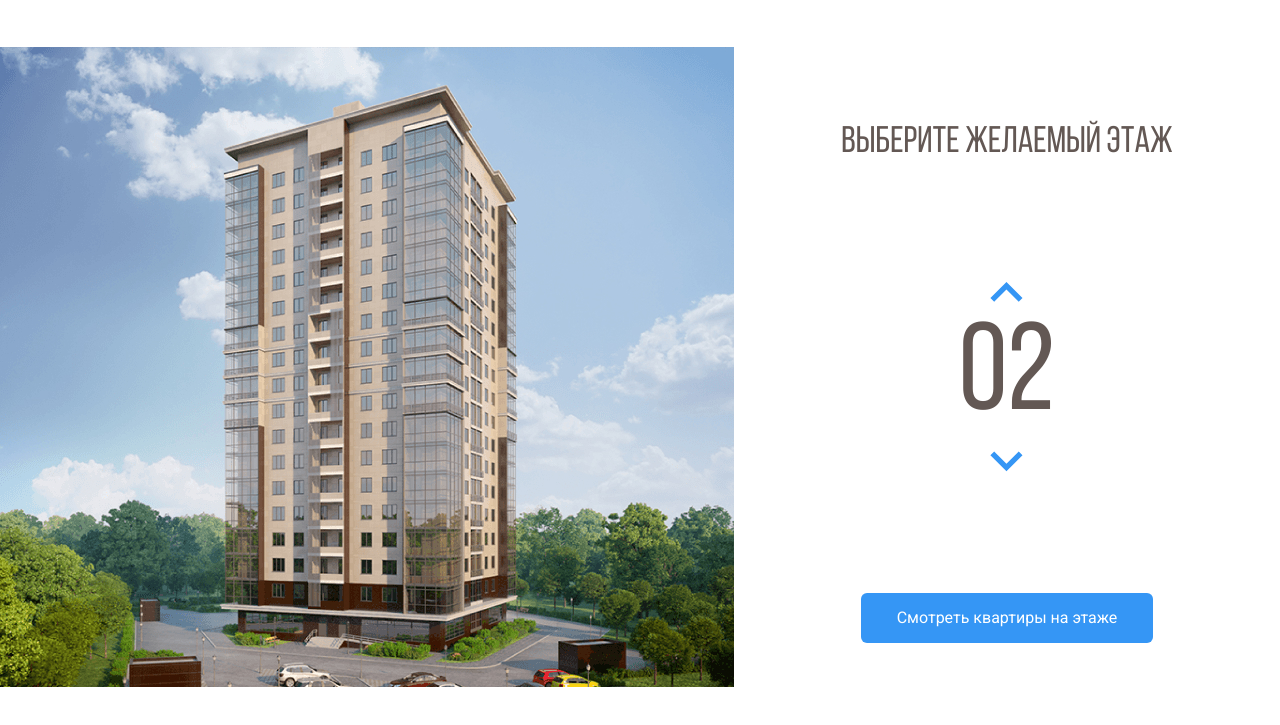
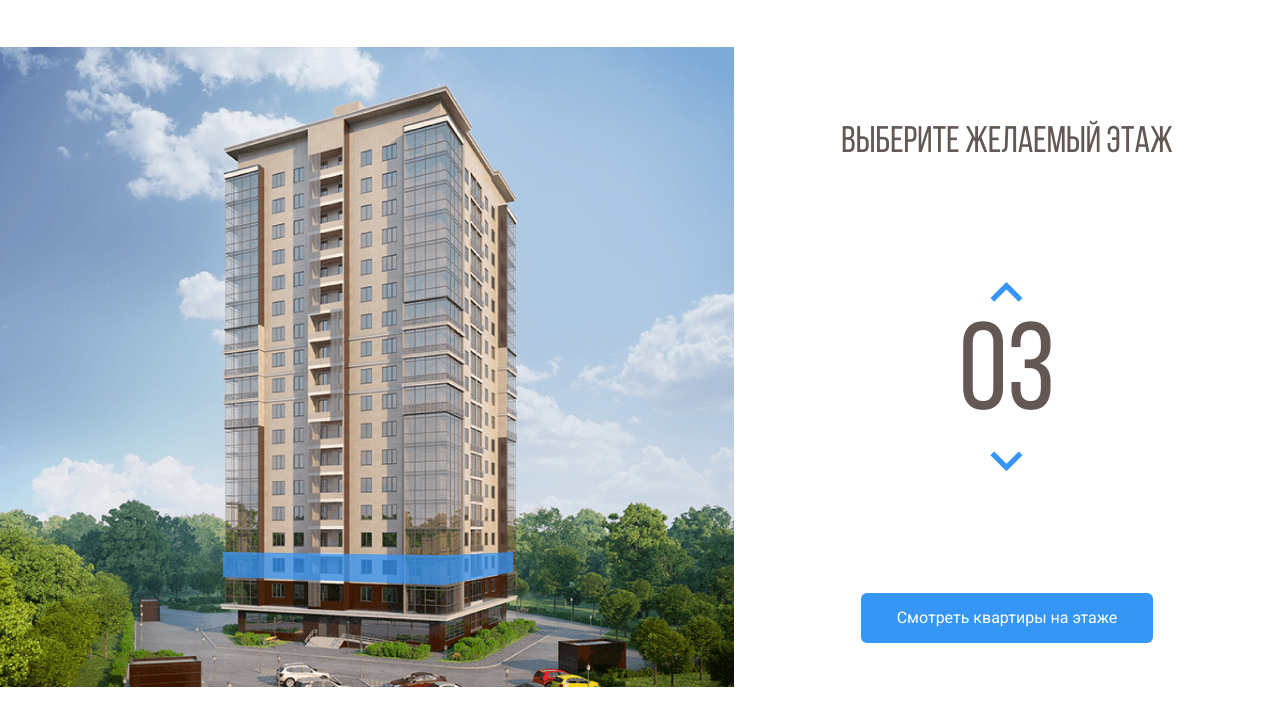
Before and after one commit to Avocado-web/Melody, a plain HTML site: page index.html in a window 1280 px wide. Both pictures are taken after a click on the button 1006 px from the left and 360 px from the top of the page. Shown: the part 67-792 px from the top of the page. Drawn offline with nearby package versions, Linux system fonts and the light colour scheme.

Commit message:
create: up/down

```diff
--- a/index.html
+++ b/index.html
@@ -62,40 +62,40 @@
               </pattern>
               <image id="image0" width="740" height="640" xlink:href="img/main/home.jpg" />
             </defs>
-            <path class="main-image__level" d="M222 531L442.8 539L512 525.3V547L443.5 566.7L222 555.7V531Z"
+            <path data-floor="02" class="main-image__level"
+              d="M222 531L442.8 539L512 525.3V547L443.5 566.7L222 555.7V531Z" fill="#3595F6" fill-opacity="0.75" />
+            <path data-floor="03" class="main-image__level" d="M223 530V505L443.3 508.3L513 505V525L443.7 538L223 530Z"
               fill="#3595F6" fill-opacity="0.75" />
-            <path class="main-image__level" d="M223 530V505L443.3 508.3L513 505V525L443.7 538L223 530Z" fill="#3595F6"
+            <path data-floor="04" class="main-image__level" d="M223 504V479H444H513V502L445 509L223 504Z" fill="#3595F6"
               fill-opacity="0.75" />
-            <path class="main-image__level" d="M223 504V479H444H513V502L445 509L223 504Z" fill="#3595F6"
+            <path data-floor="05" class="main-image__level" d="M223 480V455L444.3 451.3L512 458V480H444" fill="#3595F6"
               fill-opacity="0.75" />
-            <path class="main-image__level" d="M223 480V455L444.3 451.3L512 458V480H444" fill="#3595F6"
-              fill-opacity="0.75" />
-            <path class="main-image__level" d="M223 454V428L444.5 424.7L513 435.7V457L444 450.3L223 454Z" fill="#3595F6"
-              fill-opacity="0.75" />
-            <path class="main-image__level" d="M222 427V403.3L443 391L514 414V435.3L443 423L222 427Z" fill="#3595F6"
-              fill-opacity="0.75" />
-            <path class="main-image__level" d="M222 405V380L444.2 363.7L514 392.3V413L443.7 391.3L222 405Z"
+            <path data-floor="06" class="main-image__level"
+              d="M223 454V428L444.5 424.7L513 435.7V457L444 450.3L223 454Z" fill="#3595F6" fill-opacity="0.75" />
+            <path data-floor="07" class="main-image__level" d="M222 427V403.3L443 391L514 414V435.3L443 423L222 427Z"
               fill="#3595F6" fill-opacity="0.75" />
-            <path class="main-image__level" d="M222 380V355L444.5 334.7L514 371.3V392L442 363.3L222 380Z" fill="#3595F6"
-              fill-opacity="0.75" />
-            <path class="main-image__level" d="M222 354V330L445 305.3L514 349.3V371L444.7 333L222 354Z" fill="#3595F6"
-              fill-opacity="0.75" />
-            <path class="main-image__level" d="M222 329V305L444.5 276.3L514 327.3V348L443.7 305.7L222 329Z"
+            <path data-floor="08" class="main-image__level"
+              d="M222 405V380L444.2 363.7L514 392.3V413L443.7 391.3L222 405Z" fill="#3595F6" fill-opacity="0.75" />
+            <path data-floor="09" class="main-image__level"
+              d="M222 380V355L444.5 334.7L514 371.3V392L442 363.3L222 380Z" fill="#3595F6" fill-opacity="0.75" />
+            <path data-floor="10" class="main-image__level" d="M222 354V330L445 305.3L514 349.3V371L444.7 333L222 354Z"
               fill="#3595F6" fill-opacity="0.75" />
-            <path class="main-image__level" d="M221 305V281L443.3 248L514 307.3V327L444 276.3L221 305Z" fill="#3595F6"
-              fill-opacity="0.75" />
-            <path class="main-image__level" d="M222 280V256L443.2 221L513 285V306L444.3 247.7L222 280Z" fill="#3595F6"
-              fill-opacity="0.75" />
-            <path class="main-image__level" d="M222 256V231L444.3 193L513 263.3V284L444 220L222 256Z" fill="#3595F6"
-              fill-opacity="0.75" />
-            <path class="main-image__level" d="M222 230V205L442.8 161.3L513 240.3V263L444 189.7L222 230Z" fill="#3595F6"
-              fill-opacity="0.75" />
-            <path class="main-image__level" d="M223 206V181L443 133L513 218V241L442.3 161.7L223 206Z" fill="#3595F6"
-              fill-opacity="0.75" />
-            <path class="main-image__level" d="M222 181V156L441.8 104L513 196.3V219L443.3 132.7L222 181Z" fill="#3595F6"
-              fill-opacity="0.75" />
-            <path class="main-image__level" d="M222 156V130L444 73.3L513 175V196L443.7 104.3L222 156Z" fill="#3595F6"
-              fill-opacity="0.75" />
+            <path data-floor="11" class="main-image__level"
+              d="M222 329V305L444.5 276.3L514 327.3V348L443.7 305.7L222 329Z" fill="#3595F6" fill-opacity="0.75" />
+            <path data-floor="12" class="main-image__level" d="M221 305V281L443.3 248L514 307.3V327L444 276.3L221 305Z"
+              fill="#3595F6" fill-opacity="0.75" />
+            <path data-floor="13" class="main-image__level" d="M222 280V256L443.2 221L513 285V306L444.3 247.7L222 280Z"
+              fill="#3595F6" fill-opacity="0.75" />
+            <path data-floor="14" class="main-image__level" d="M222 256V231L444.3 193L513 263.3V284L444 220L222 256Z"
+              fill="#3595F6" fill-opacity="0.75" />
+            <path data-floor="15" class="main-image__level"
+              d="M222 230V205L442.8 161.3L513 240.3V263L444 189.7L222 230Z" fill="#3595F6" fill-opacity="0.75" />
+            <path data-floor="16" class="main-image__level" d="M223 206V181L443 133L513 218V241L442.3 161.7L223 206Z"
+              fill="#3595F6" fill-opacity="0.75" />
+            <path data-floor="17" class="main-image__level"
+              d="M222 181V156L441.8 104L513 196.3V219L443.3 132.7L222 181Z" fill="#3595F6" fill-opacity="0.75" />
+            <path data-floor="18" class="main-image__level" d="M222 156V130L444 73.3L513 175V196L443.7 104.3L222 156Z"
+              fill="#3595F6" fill-opacity="0.75" />
           </svg>
 
         </div>
@@ -123,6 +123,10 @@
     <!-- /.container -->
   </main>
   <!-- /.main -->
+  <script src="https://code.jquery.com/jquery-3.6.0.min.js"
+    integrity="sha256-/xUj+3OJU5yExlq6GSYGSHk7tPXikynS7ogEvDej/m4=" crossorigin="anonymous">
+    </script>
+  <script src="js/main.js"></script>
 </body>
 
 </html>
--- a/js/main.js
+++ b/js/main.js
@@ -0,0 +1,29 @@
+$(document).ready(function () {
+  var currentFloor = 2;
+  var counterUp = $(".main-info__counter-up")
+  var counterDown = $(".main-info__counter-down")
+  $('.main-image__home path').on("mouseover", function(){
+    currentFloor = $(this).attr("data-floor");
+    $(".main-info__counter").text(currentFloor);
+  });
+
+  counterUp.on("click", function(){
+   if (currentFloor < 18) {
+    currentFloor++
+    usCurrentFloor = currentFloor.toLocaleString('en-US', {minimumIntegerDigits: 2, useGrouping: false});
+    $(".main-info__counter").text(usCurrentFloor);
+    $(".main-image__home path").removeClass("current-floor");
+    $(`[data-floor=${usCurrentFloor}]`).toggleClass("current-floor");
+   }
+  });
+
+  counterDown.on("click", function(){
+   if (currentFloor > 2) {
+    currentFloor--
+    usCurrentFloor = currentFloor.toLocaleString('en-US', {minimumIntegerDigits: 2, useGrouping: false});
+    $(".main-info__counter").text(usCurrentFloor);
+    $(".main-image__home path").removeClass("current-floor");
+    $(`[data-floor=${usCurrentFloor}]`).toggleClass("current-floor");
+   }
+  });
+});
--- a/sass/blocks/_main.sass
+++ b/sass/blocks/_main.sass
@@ -43,3 +43,6 @@
 .counter
   &-button
     background-color: $light
+.current
+  &-floor
+    opacity: 1
```
Also changed, not shown: css/style.css, 1 other file.
